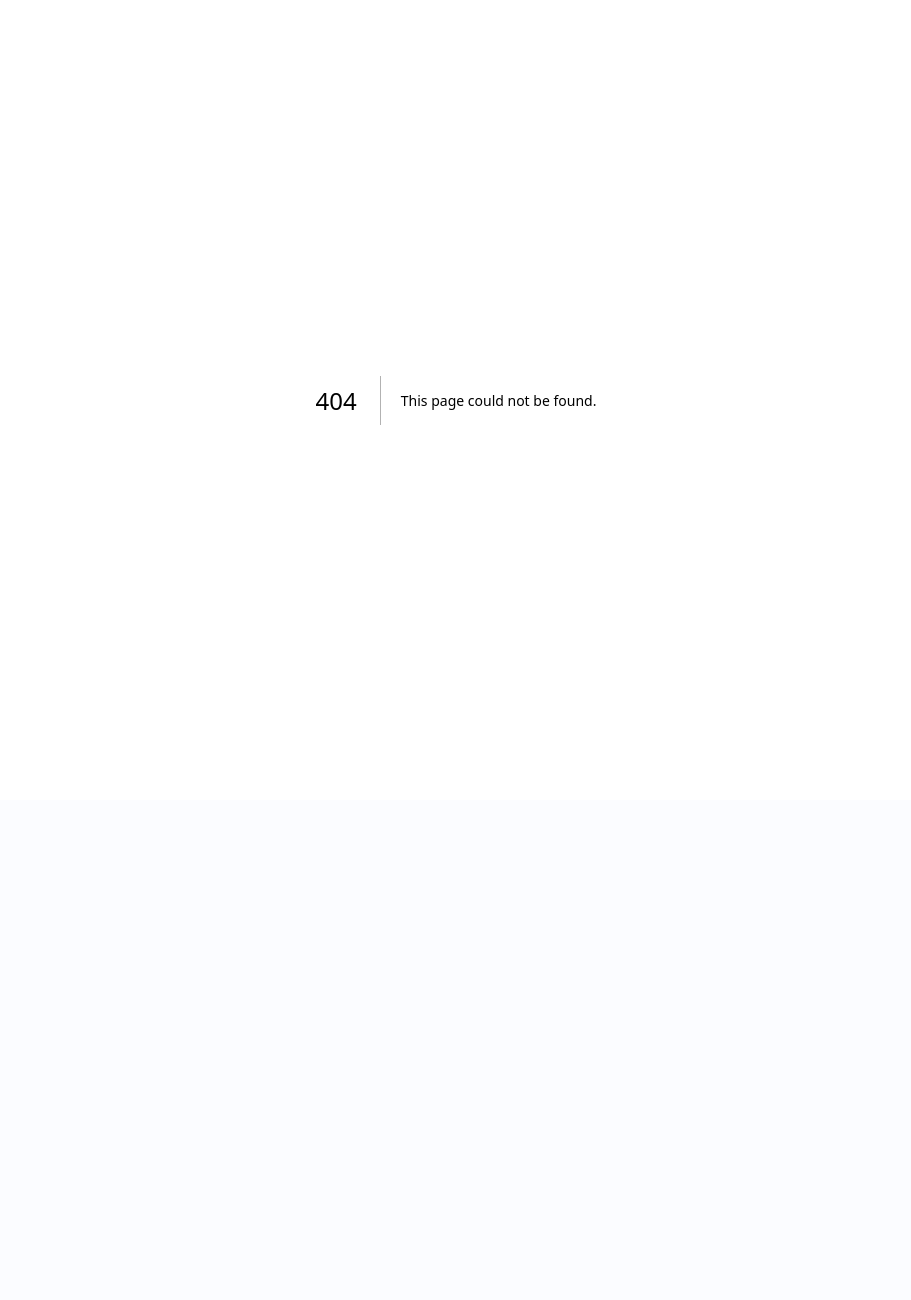
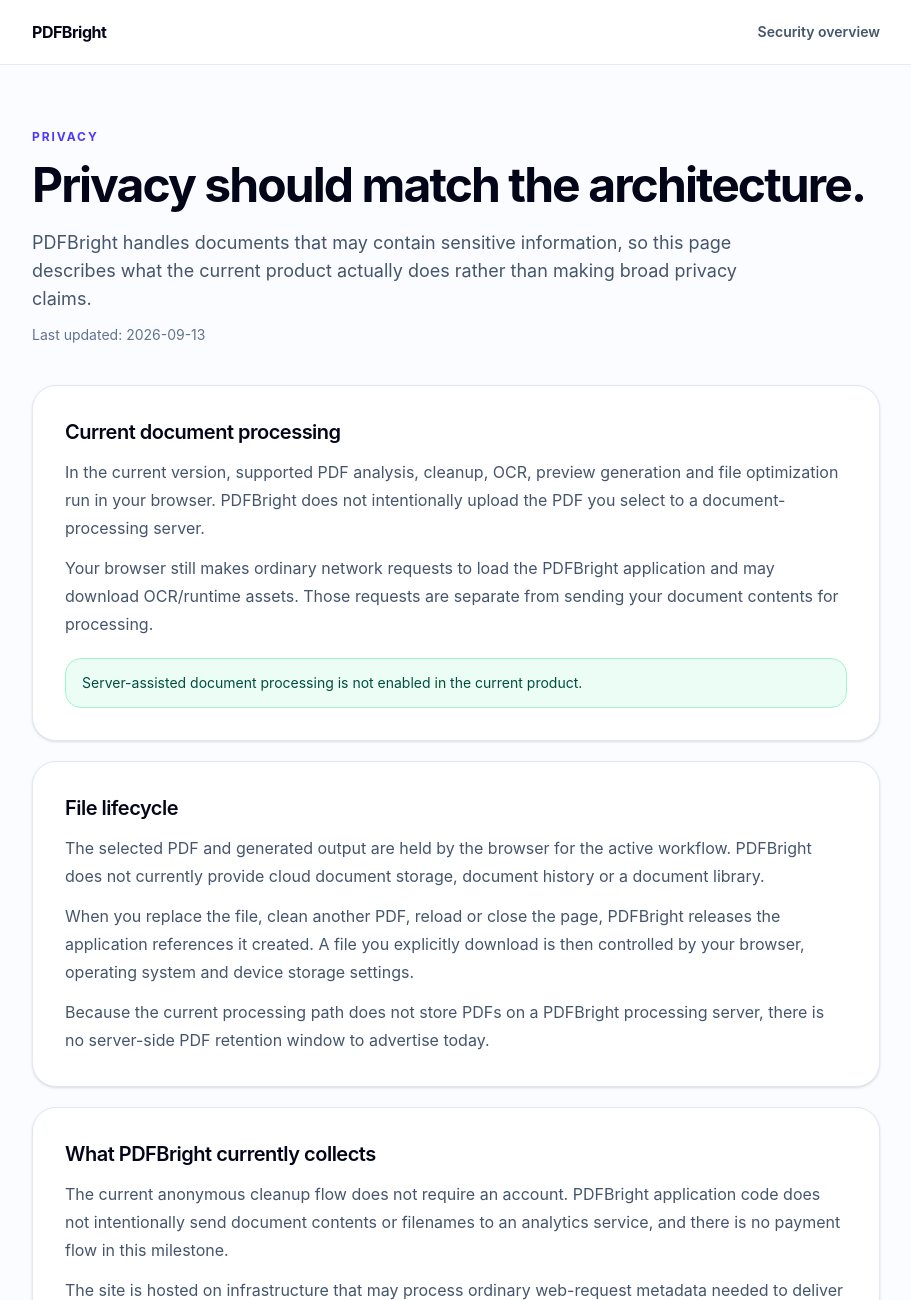
Before and after one commit to Rouane12/pdfbright, a Next.js app: page /privacy in a window 1280 px wide. Before the commit this address had no page. Shown: the top 1300 px of the page, without its empty margins (184-1095 px from the left). Before the commit the page ends 800 px from the top, so only its background shows below. Built offline with nearby package versions, Linux system fonts and the light colour scheme.

Commit message:
M8: add privacy policy

```diff
--- /dev/null
+++ b/src/app/privacy/page.tsx
@@ -0,0 +1,115 @@
+import type { Metadata } from "next";
+import Link from "next/link";
+import {
+  MAX_FILE_SIZE_MB,
+  MAX_PAGE_COUNT,
+  PROCESSING_POLICY_LAST_UPDATED,
+  SERVER_ASSISTED_PROCESSING_ENABLED,
+} from "@/lib/security/processing-policy";
+
+export const metadata: Metadata = {
+  title: "Privacy",
+  description: "How PDFBright handles documents and privacy in the current product.",
+};
+
+const sectionClass = "rounded-3xl border border-slate-200 bg-white p-6 shadow-sm sm:p-8";
+
+export default function PrivacyPage() {
+  return (
+    <main className="min-h-screen bg-[#fbfcff] text-slate-950">
+      <header className="border-b border-slate-200/80 bg-white">
+        <div className="mx-auto flex h-16 max-w-4xl items-center justify-between px-5 sm:px-6">
+          <Link href="/" className="text-base font-bold tracking-[-0.03em]">PDFBright</Link>
+          <Link href="/security" className="text-sm font-semibold text-slate-600 hover:text-slate-950">
+            Security overview
+          </Link>
+        </div>
+      </header>
+
+      <div className="mx-auto max-w-4xl px-5 py-12 sm:px-6 sm:py-16">
+        <p className="text-xs font-bold uppercase tracking-[0.16em] text-indigo-600">Privacy</p>
+        <h1 className="mt-4 text-4xl font-bold tracking-[-0.04em] sm:text-5xl">Privacy should match the architecture.</h1>
+        <p className="mt-5 max-w-3xl text-base leading-7 text-slate-600 sm:text-lg">
+          PDFBright handles documents that may contain sensitive information, so this page describes what the current product actually does rather than making broad privacy claims.
+        </p>
+        <p className="mt-3 text-sm text-slate-500">Last updated: {PROCESSING_POLICY_LAST_UPDATED}</p>
+
+        <div className="mt-10 space-y-5">
+          <section className={sectionClass}>
+            <h2 className="text-xl font-semibold tracking-tight">Current document processing</h2>
+            <p className="mt-3 leading-7 text-slate-600">
+              In the current version, supported PDF analysis, cleanup, OCR, preview generation and file optimization run in your browser. PDFBright does not intentionally upload the PDF you select to a document-processing server.
+            </p>
+            <p className="mt-3 leading-7 text-slate-600">
+              Your browser still makes ordinary network requests to load the PDFBright application and may download OCR/runtime assets. Those requests are separate from sending your document contents for processing.
+            </p>
+            {!SERVER_ASSISTED_PROCESSING_ENABLED ? (
+              <div className="mt-5 rounded-2xl border border-emerald-200 bg-emerald-50 px-4 py-3 text-sm leading-6 text-emerald-900">
+                Server-assisted document processing is not enabled in the current product.
+              </div>
+            ) : null}
+          </section>
+
+          <section className={sectionClass}>
+            <h2 className="text-xl font-semibold tracking-tight">File lifecycle</h2>
+            <p className="mt-3 leading-7 text-slate-600">
+              The selected PDF and generated output are held by the browser for the active workflow. PDFBright does not currently provide cloud document storage, document history or a document library.
+            </p>
+            <p className="mt-3 leading-7 text-slate-600">
+              When you replace the file, clean another PDF, reload or close the page, PDFBright releases the application references it created. A file you explicitly download is then controlled by your browser, operating system and device storage settings.
+            </p>
+            <p className="mt-3 leading-7 text-slate-600">
+              Because the current processing path does not store PDFs on a PDFBright processing server, there is no server-side PDF retention window to advertise today.
+            </p>
+          </section>
+
+          <section className={sectionClass}>
+            <h2 className="text-xl font-semibold tracking-tight">What PDFBright currently collects</h2>
+            <p className="mt-3 leading-7 text-slate-600">
+              The current anonymous cleanup flow does not require an account. PDFBright application code does not intentionally send document contents or filenames to an analytics service, and there is no payment flow in this milestone.
+            </p>
+            <p className="mt-3 leading-7 text-slate-600">
+              The site is hosted on infrastructure that may process ordinary web-request metadata needed to deliver the site, such as IP address, browser/user-agent information, requested URLs and timing/security logs. That is different from document processing.
+            </p>
+            <p className="mt-3 leading-7 text-slate-600">
+              The result-screen feedback buttons are currently local interface state; they are not yet submitted to a feedback or analytics backend.
+            </p>
+          </section>
+
+          <section className={sectionClass}>
+            <h2 className="text-xl font-semibold tracking-tight">Current safety limits</h2>
+            <p className="mt-3 leading-7 text-slate-600">
+              The current anonymous workflow accepts PDFs up to {MAX_FILE_SIZE_MB} MB and up to {MAX_PAGE_COUNT} pages. Local OCR also has a smaller scanned-page limit based on browser performance testing. These limits reduce memory and denial-of-service risk; later Free/Pro allowances may differ while hard safety controls remain in place.
+            </p>
+          </section>
+
+          <section className={sectionClass}>
+            <h2 className="text-xl font-semibold tracking-tight">Cookies and tracking</h2>
+            <p className="mt-3 leading-7 text-slate-600">
+              PDFBright application code does not currently use advertising or product-analytics cookies. Analytics, authentication and billing are later milestones. This policy must be updated before those systems are enabled if they introduce new data collection, cookies or third-party processing.
+            </p>
+          </section>
+
+          <section className={sectionClass}>
+            <h2 className="text-xl font-semibold tracking-tight">Future server-assisted processing</h2>
+            <p className="mt-3 leading-7 text-slate-600">
+              Heavy server-assisted OCR is a future architecture path, not a feature that is silently active today. Before any future operation sends a document or derived page data to a processing server, PDFBright will disclose that in the interface before processing and publish the actual retention/deletion behavior.
+            </p>
+          </section>
+
+          <section className={sectionClass}>
+            <h2 className="text-xl font-semibold tracking-tight">Policy changes</h2>
+            <p className="mt-3 leading-7 text-slate-600">
+              This page describes the current implementation and will change as accounts, analytics, payments or server-assisted processing are introduced. Material changes should be reflected here before the corresponding feature is treated as launch-ready.
+            </p>
+          </section>
+        </div>
+
+        <div className="mt-8 flex flex-wrap gap-3 text-sm font-semibold">
+          <Link className="text-indigo-700 hover:underline" href="/">Back to PDFBright</Link>
+          <Link className="text-indigo-700 hover:underline" href="/security">Read the security overview</Link>
+        </div>
+      </div>
+    </main>
+  );
+}
```
